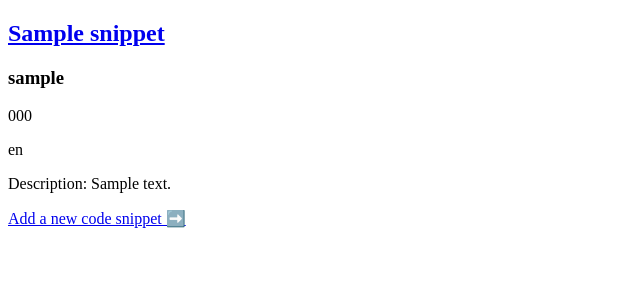
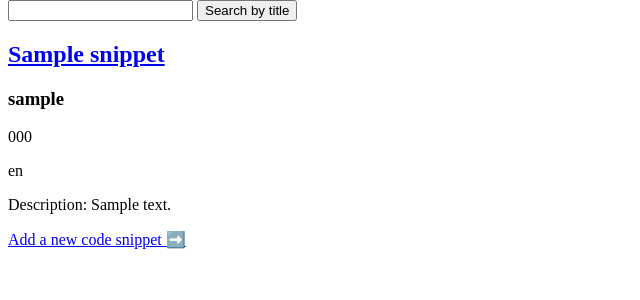
Before and after one commit to Momentum-Team-8/django-duplex-team-wolverine, a Django app: page / in a window 1280 px wide. Shown: the part 98-398 px from the top of the page, without its empty margins (0-640 px from the left). Run offline with Django 3.2, Linux system fonts and the light colour scheme; tables that the repository leaves empty hold one stand-in row (values such as "Sample post").

Commit message:
added search bar, only can search by title for now

```diff
--- a/snippets/templates/snippets/list_snippets.html
+++ b/snippets/templates/snippets/list_snippets.html
@@ -1,7 +1,12 @@
 {% extends "base.html" %}
 
 {% block content %}
-
+<section class="">
+    <form action="{% url 'search_snippet' %}" method="GET">
+        <input type="text" name="q">
+        <button type="submit" class="">Search by title</button>
+      </form>
+  </section>
 {% for snippet in snippets %}
 <article>
   <div class=card>
@@ -14,6 +19,8 @@
     <p>Description: {{ snippet.description }}</p>
   </div>
 </article>
+{% empty %}
+    <h2>Sorry, no results came back.</h2>
 {% endfor %}
 
 <section class="">
--- a/snippets/urls.py
+++ b/snippets/urls.py
@@ -11,4 +11,5 @@ urlpatterns = [
     path("snippets/new", views.add_snippet, name="add_snippet"),
     path("snippets/<int:pk>/edit", views.edit_snippet, name="edit_snippet"),
     path("snippet/<int:pk>/delete", views.delete_snippet, name="delete_snippet"),
+    path("search", views.search_by_title, name="search_snippet"),
 ]
--- a/snippets/views.py
+++ b/snippets/views.py
@@ -63,3 +63,9 @@ def delete_snippet(request, pk):
         return redirect("list_snippets")
 
     return render(request, "snippets/delete_snippet.html", {"snippet": snippet})
+
+def search_by_title(request):
+    query = request.GET.get("q")
+    results = Snippet.objects.filter(title__icontains=query)
+
+    return render(request, "snippets/list_snippets.html", {"snippets": results})
```
